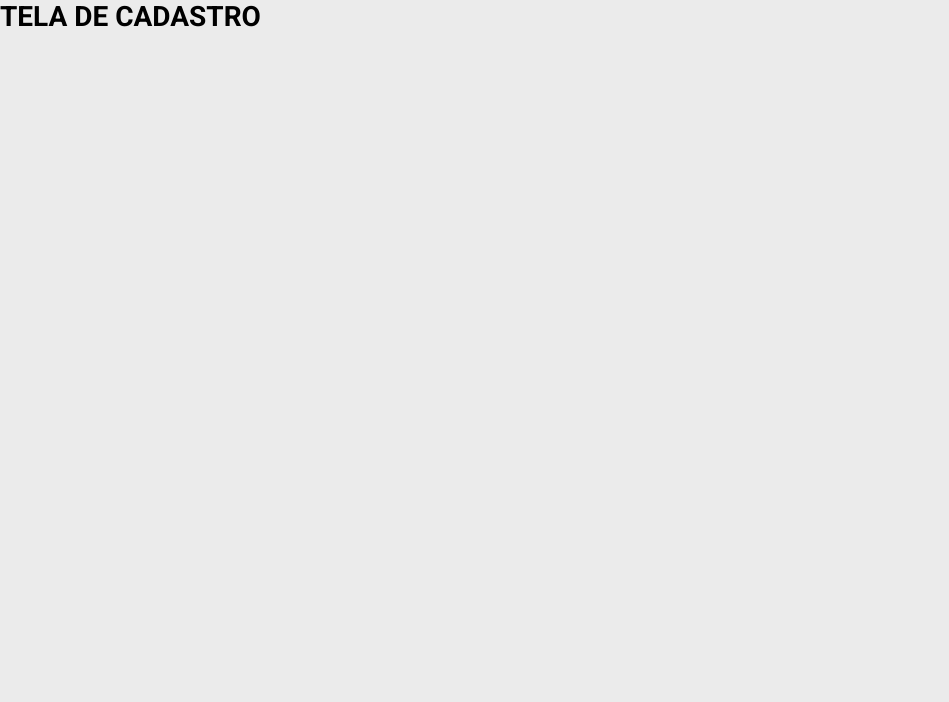
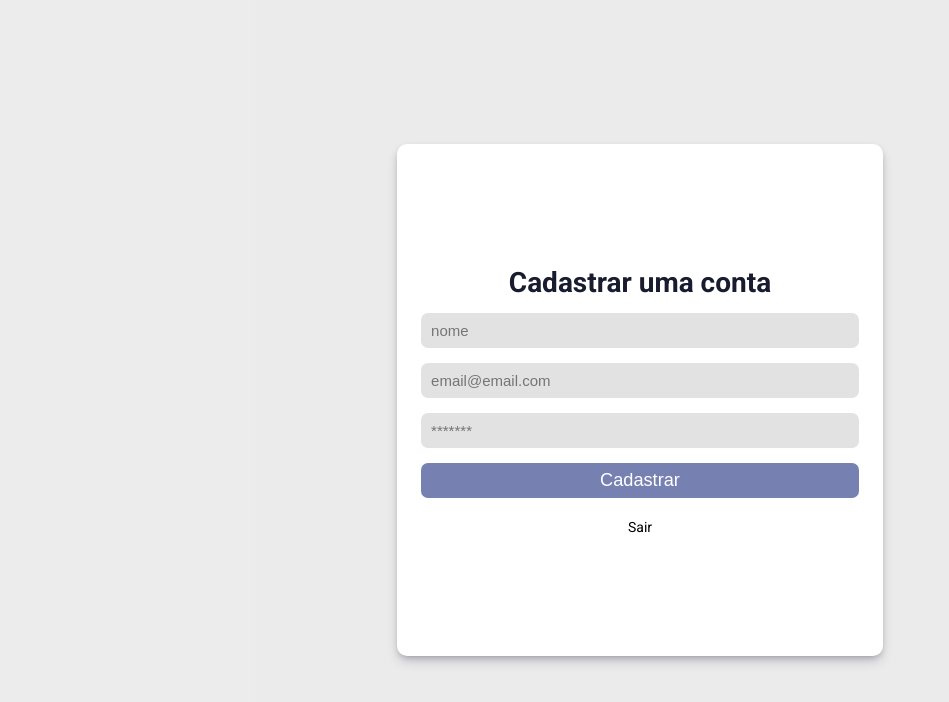
Before and after one commit to LaiFrance/Sistema-de-Chamados-React, a React (Create React App) app: page /register in a window 1280 px wide. Shown: the top 702 px of the page, without its empty margins (0-949 px from the left). Built offline with nearby package versions, Linux system fonts and the light colour scheme.

Commit message:
add register page and layout

```diff
--- a/src/pages/SingIn/index.js
+++ b/src/pages/SingIn/index.js
@@ -13,6 +13,7 @@ function SignIn() {
   const [password, setPassword] = useState('');
 
   function handleSubmit(e){
+    /* função para submeter os dados atualiza page*/
     e.preventDefault();
     alert('CLICOU')
   }
@@ -25,7 +26,7 @@ function SignIn() {
         </div>
         <form onSubmit={handleSubmit}>
           <h1>Entrar</h1>
-          <input type="text" name="nome" value={nome} onChange={e => setNome(e.target.value)} placeholder="nome" />
+          <input type="text" name="nome" value={nome} onChange={(e) => setNome(e.target.value)} placeholder="nome" />
           <input type="text" placeholder="email@email.com" value={email} onChange={ (e) => setEmail(e.target.value) }/>
           <input type="password" placeholder="*******" value={password} onChange={(e) => setPassword(e.target.value) } />
           <button type="submit">Acessar</button>
--- a/src/pages/SingIn/signin.css
+++ b/src/pages/SingIn/signin.css
@@ -1,8 +1,9 @@
 
 .container-center {
+
   height: 100%;
   display: flex;
-    justify-content: flex-end;
+  justify-content: center;
   align-items: center;
   background-color: #ecececc4;
   align-content: center;
@@ -12,7 +13,7 @@
 .login {
   box-shadow: rgba(50, 50, 93, 0.25) 0px 6px 12px -2px, rgba(0, 0, 0, 0.3) 0px 3px 7px -3px;
   background: #ffffff;
-    border-radius: 10px;
+  border-radius: 20px;
   width: 38vw;
   height: 100vw;
   display: flex;
@@ -40,7 +41,7 @@
 
 form{
   margin-top: 1.5em;
-    width: 90%;
+  width: 100%;
   display: flex;
   flex-direction: column;
 }
@@ -65,7 +66,7 @@
   height: 35px;
   border:0;
   border-radius: 7px;
-    background-color: #181c2e;
+  background-color: #7681b1;
   color: #FFF;
   font-size: 1.3em;
 }
--- a/src/pages/SingUp/index.js
+++ b/src/pages/SingUp/index.js
@@ -1,12 +1,39 @@
-import './signup.css'
 
-function SingUp(){
-    return(
-      <div>
-        <h1>TELA DE CADASTRO</h1>
-      </div>
+import { useState } from 'react';
+import { Link } from 'react-router-dom';
+import './signup.css';
 
-    );
+function SignUp() {
+   /* meus estados */
+
+
+  const [nome, setNome] = useState('');
+  const [email, setEmail] = useState('');
+  const [password, setPassword] = useState('');
+
+  function handleSubmit(e){
+    /* função para submeter os dados atualiza page*/
+    e.preventDefault();
+    alert('CLICOU')
   }
 
-  export default SingUp;
+  return (
+    <div className="container-center">
+      <div className="login">
+        <div className="login-area">
+        </div>
+        <form onSubmit={handleSubmit}>
+          <h1>Cadastrar uma conta</h1>
+          <input type="text" name="nome" value={nome} onChange={(e) => setNome(e.target.value)} placeholder="nome" />
+          <input type="text" placeholder="email@email.com" value={email} onChange={ (e) => setEmail(e.target.value) }/>
+          <input type="password" placeholder="*******" value={password} onChange={(e) => setPassword(e.target.value) } />
+          <button type="submit">Cadastrar</button>
+        </form>
+
+        <Link to="/">Sair</Link>
+      </div>
+    </div>
+  );
+}
+
+export default SignUp;
--- a/src/pages/SingUp/signup.css
+++ b/src/pages/SingUp/signup.css
@@ -0,0 +1,77 @@
+
+.container-center {
+    height: 100%;
+    display: flex;
+    justify-content: center;
+    align-items: center;
+    background-color: #ecececc4;
+    align-content: center;
+    flex-direction: row;
+}
+
+.login {
+    box-shadow: rgba(50, 50, 93, 0.25) 0px 6px 12px -2px, rgba(0, 0, 0, 0.3) 0px 3px 7px -3px;
+    background: #ffffff;
+    border-radius: 10px;
+    width: 38vw;
+    height: 40vw;
+    display: flex;
+    align-items: center;
+    justify-content: center;
+    flex-direction: column;
+}
+
+.sign-in{
+    width: 68vw;
+}
+
+  .login-area{
+    display: flex;
+    justify-content: center;
+    background-color: #181c2e;
+    width: 100%;
+  }
+
+  .login-area img{
+    padding: 20px;
+    width: 170px;
+    height: 130px;
+  }
+
+  form{
+    margin-top: 1.5em;
+    width: 90%;
+    display: flex;
+    flex-direction: column;
+  }
+
+  form h1{
+    text-align: center;
+    margin-bottom: 0.5em;
+    color: #181c2e;
+  }
+
+  .login input{
+    margin-bottom: 15px;
+    height: 35px;
+    border:0;
+    border-radius: 7px;
+    padding: 10px;
+    font-size: 15px;
+    background-color: rgb(226, 226, 226);
+  }
+
+  form button{
+    height: 35px;
+    border:0;
+    border-radius: 7px;
+    background-color: #7681b1;
+    color: #FFF;
+    font-size: 1.3em;
+  }
+
+  .login a{
+    margin: 1.5em 0;
+    color: #000;
+    cursor: pointer;
+  }
```
Lines whose indentation alone changed are shown as unchanged.
